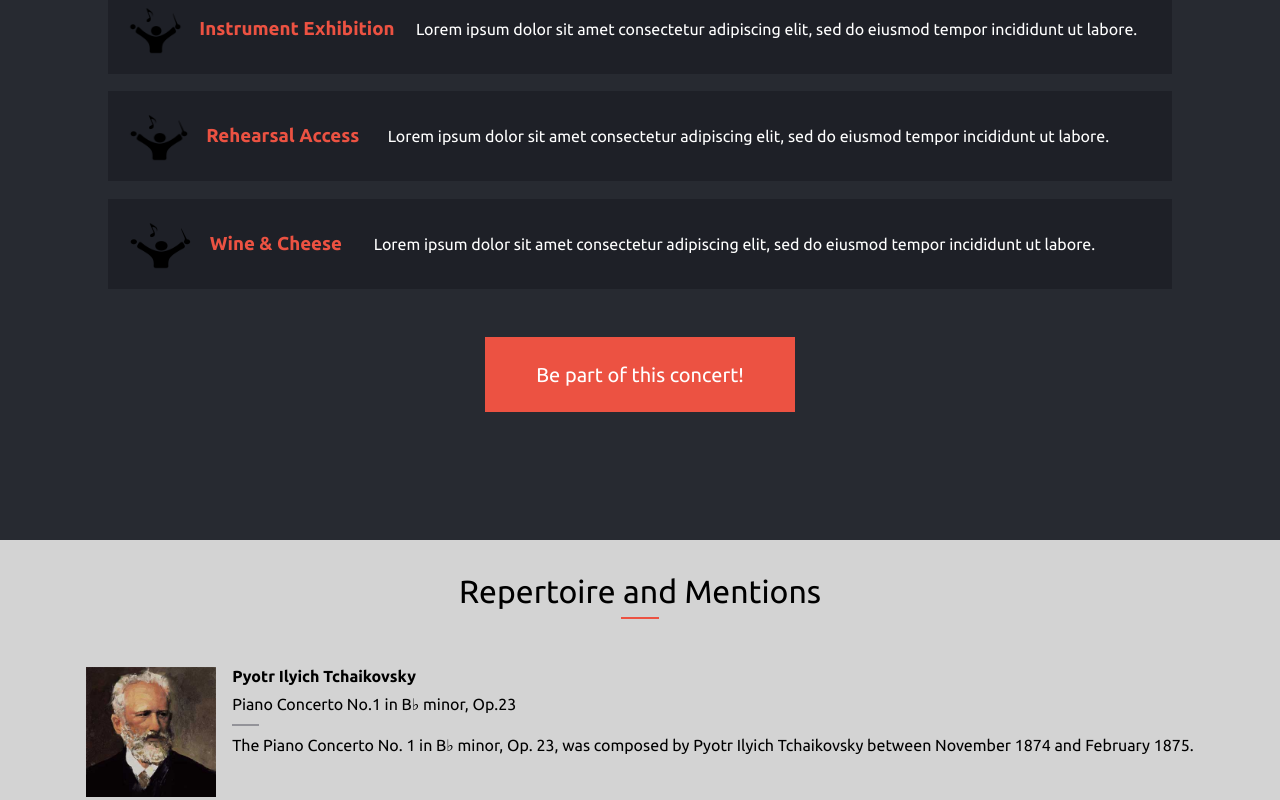
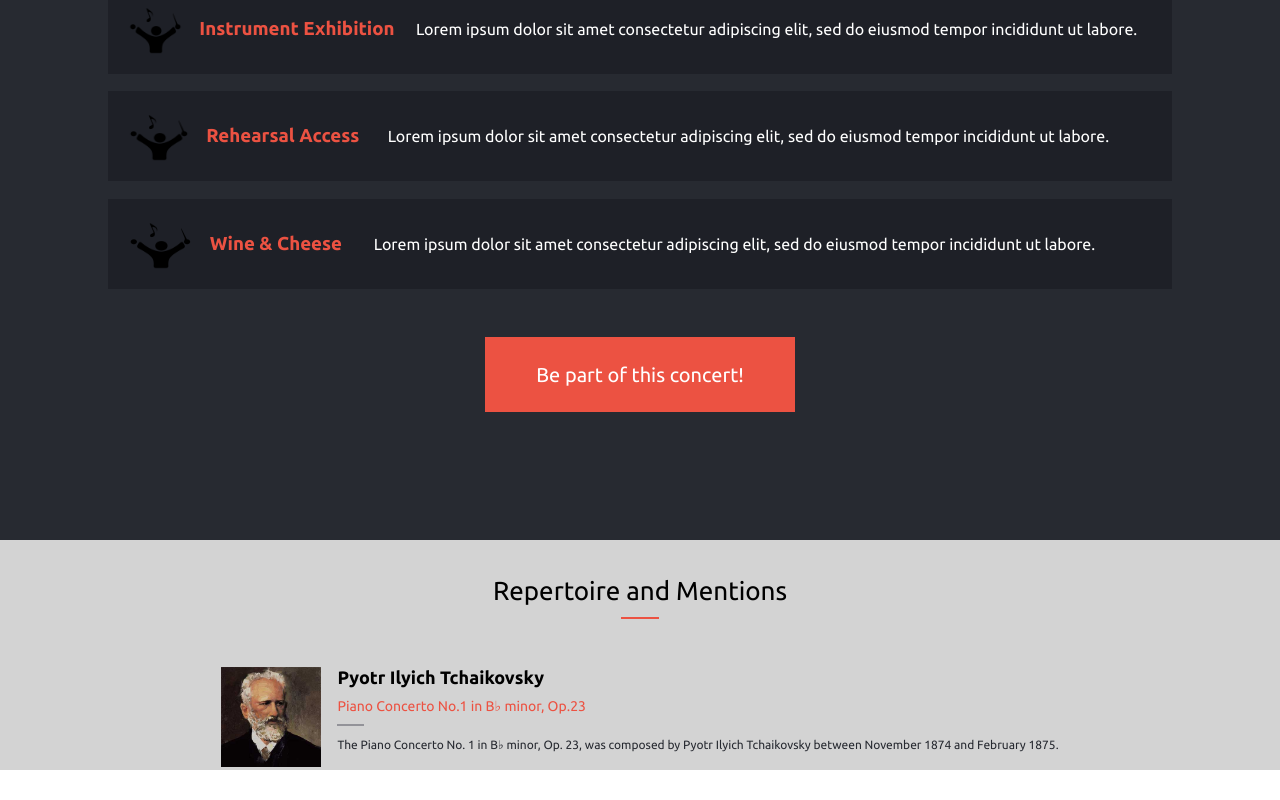
Before and after one commit to ulisesedu7/Capstone-Project-1, a plain HTML site: page index.html in a window 1280 px wide. Shown: the part 1301-2101 px from the top of the page. After the commit the page ends 2071 px from the top, so only its background shows below. Drawn offline with Linux system fonts and the light colour scheme.

Commit message:
Add some styles to the repertoire section

```diff
--- a/css/styles.css
+++ b/css/styles.css
@@ -243,7 +243,7 @@ Repertoire Section
 
 .repertoire-title {
   font-weight: 400;
-  font-size: 32px;
+  font-size: 26px;
   line-height: 52px;
   padding-top: 25px;
 }
@@ -252,21 +252,40 @@ Repertoire Section
   margin-top: 3rem;
   padding: 0 2rem;
   column-gap: 1rem;
+  /* width: 85%; */
 }
 
 .img-container img {
-  width: 130px;
-  height: 130px;
+  width: 100px;
+  height: 100px;
 }
 
 .repertoire-content {
   flex-direction: column;
   row-gap: 10px;
   text-align: left;
-  align-self: flex-start;
+}
+
+.composer-title {
+  font-weight: 700;
+  font-size: 18px;
+}
+
+.piece-name {
+  font-weight: 400;
+  font-size: 14px;
+  color: #ec5242;
 }
 
 .repertoire-hr {
   border: 1px solid  #939399;
   width: 25px;
+  background-color: #939399;
 }
+
+.piece-comp-des {
+  font-weight: 400;
+  font-size: 12px;
+  line-height: 18px;
+  color: #272a31;
+}
```
